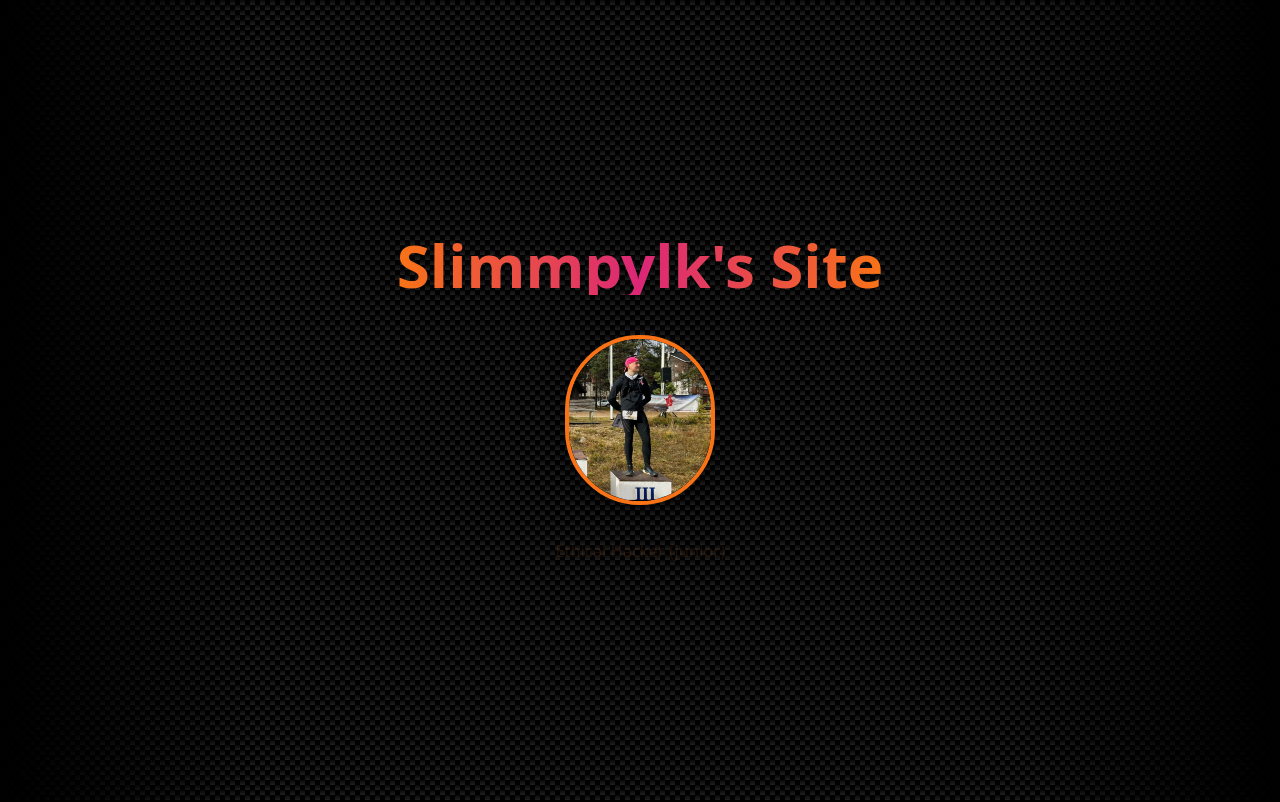
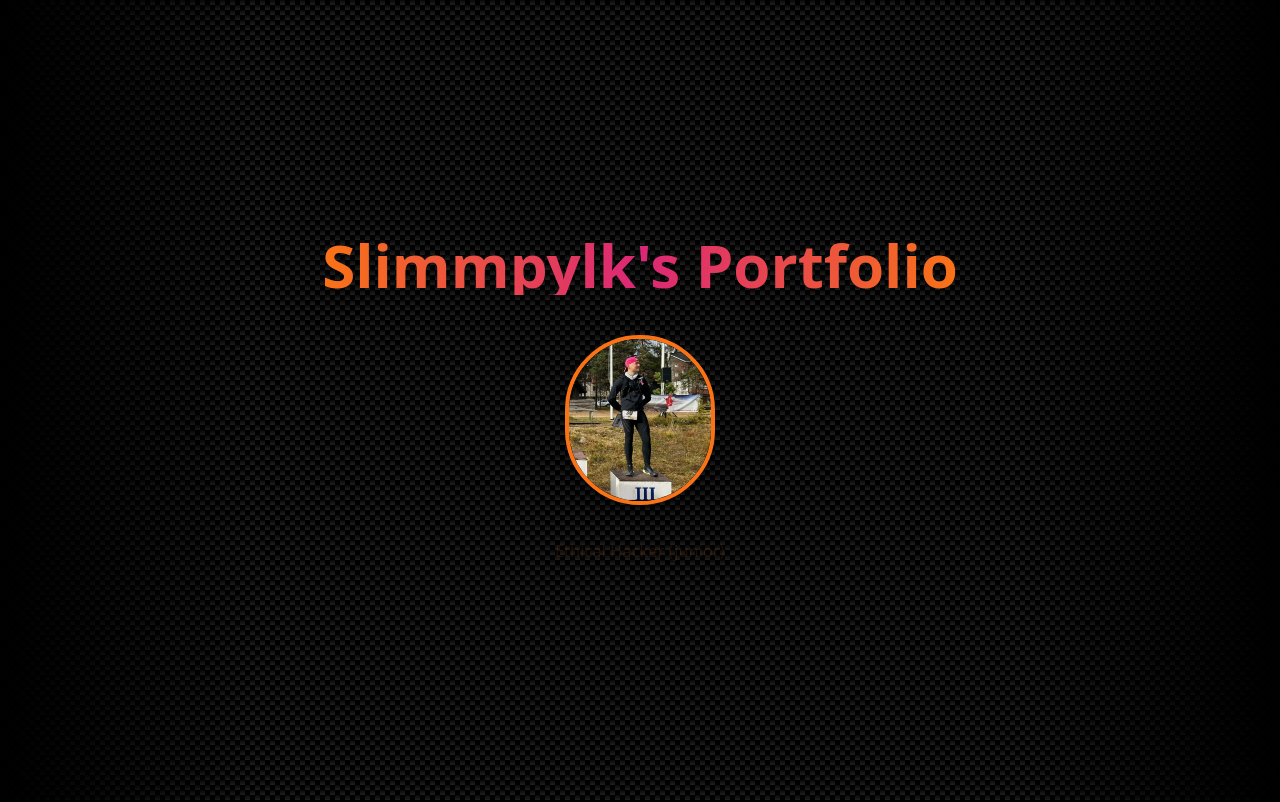
Before and after one commit to slimmpylk/CipherPair-DevHub, a Next.js app: page /samuliPortfolio in a window 1280 px wide. Shown: the top 802 px of the page. Built offline with nearby package versions, Linux system fonts and the light colour scheme; no server answers.

Commit message:
Changed data fetch in rest api component and also added deploy.yml so cloud server will automatically update everytime when main is pushed

```diff
--- a/src/components/samuliPortfolio/HeroSection.tsx
+++ b/src/components/samuliPortfolio/HeroSection.tsx
@@ -23,7 +23,7 @@ export default function HeroSection() {
       leading-[1.25]
     "
                 >
-                    Slimmpylk&apos;s Site
+                    Slimmpylk&apos;s Portfolio
                 </h1>
 
                 {/* This wrapper holds your image and dynamic text */}
--- a/src/components/samuliPortfolio/StravaStats.tsx
+++ b/src/components/samuliPortfolio/StravaStats.tsx
@@ -76,7 +76,7 @@ const StravaStats = async () => {
                 <div className="flex flex-col md:flex-row md:gap-6 justify-center">
                     {/* Latest Workout Card */}
                     <div className="card-portfolio bg-gray-800 p-4 rounded-lg shadow-md flex-1">
-                        <h3 className="text-xl font-semibold text-orange-500">Latest Workout</h3>
+                        <div> <h3 className="text-xl font-semibold text-orange-500">Latest Workout:</h3> <p>{latestWorkout.date}</p></div>
                         <p className="text-white mt-2">
                             <strong>Name:</strong> {latestWorkout.name}
                         </p>
```
